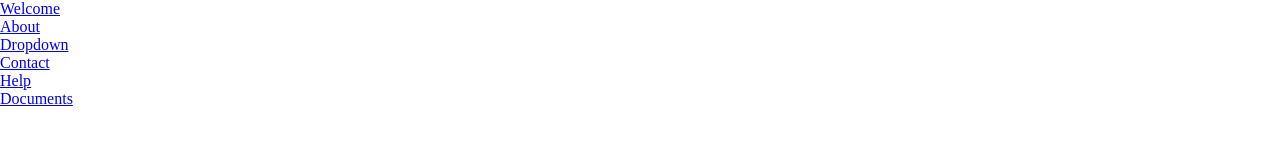
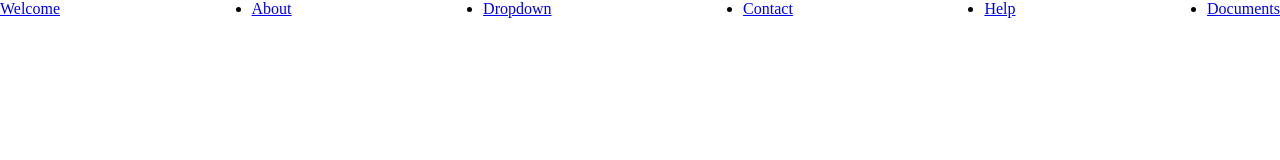
Before and after one commit to VishalPareek9024/DemoProject, a plain HTML site: page index.html in a window 1280 px wide. Drawn offline with Linux system fonts and the light colour scheme.

Commit message:
some css chages

```diff
--- a/style.css
+++ b/style.css
@@ -4,7 +4,7 @@
     box-sizing: border-box;
 }
 
-header{
+header ul{
     display: flex;
     justify-content: space-between;
 }
```
